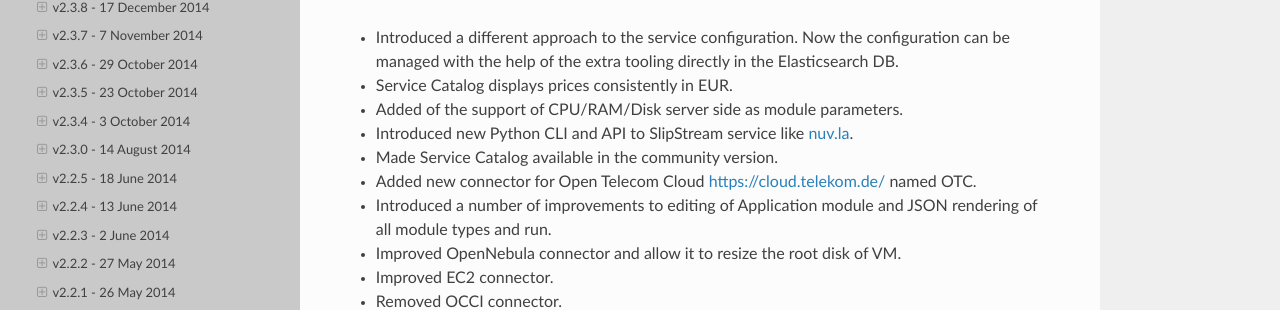
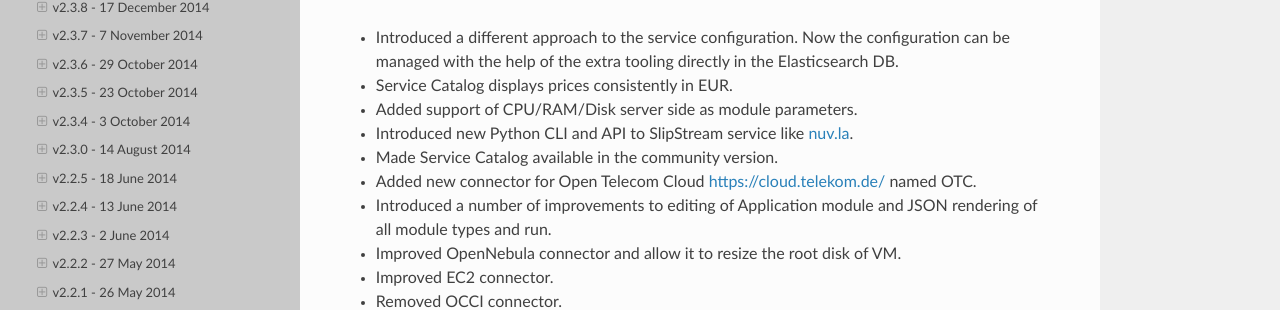
Before and after one commit to slipstream/SlipStreamDocumentation, a Sphinx documentation site: the page built from docs/release_notes/stable_releases.rst, in a window 1280 px wide and 900 px high. Shown: the part 384-694 px from the top of the window. Built offline with Sphinx 7.4.7 and the Read the Docs theme 2.0.0, drawn with Linux system fonts in a browser that asks for light colours.

Commit message:
fixed broken link.

```diff
--- a/docs/release_notes/stable_releases.rst
+++ b/docs/release_notes/stable_releases.rst
@@ -20,7 +20,7 @@
   configuration can be managed with the help of the extra tooling directly in
   the Elasticsearch DB.
 - Service Catalog displays prices consistently in EUR.
-- Added of the support of CPU/RAM/Disk server side as module parameters.
+- Added support of CPU/RAM/Disk server side as module parameters.
 - Introduced new Python CLI and API to SlipStream service like `nuv.la
   <https://nuv.la>`_.
 - Made Service Catalog available in the community version.
@@ -68,7 +68,7 @@
 For application developers [Clara]:
  - Enabled editing of Pre/Post-Scale scripts in `Application Workflows` tab of
    components. For details, please see `Scalability Workflow Hooks
-   <http://ssdocs.sixsq.com/en/v3.8/advanced_tutorial/scalable-applications.html#scalability-workflow-hooks-scripts>`_
+   <http://ssdocs.sixsq.com/en/latest/tutorials/ss/scalable-applications.html#scalability-workflow-hooks-scripts>`_
    section of the SlipStream tutorial on running scalable applications.
  - Improved modification of application component.
  - Allowed the possibility to edit the description and category of input/output
@@ -80,7 +80,7 @@
 For administrators [Dave]:
  - New way of managing the service configuration via configuration files and
    `ss-config` utility.  See `documentation
-   <http://ssdocs.sixsq.com/en/draft/developer_guide/configuration_files.html>`_.
+   <http://ssdocs.sixsq.com/en/latest/developer_guide/configuration_files.html>`_.
  - Introduced installation of Metricbeat with SlipStream.  This provides the OS
    level monitoring and storage of the metrics to Elasticsearch for later
    visualization with Kibana.
```
